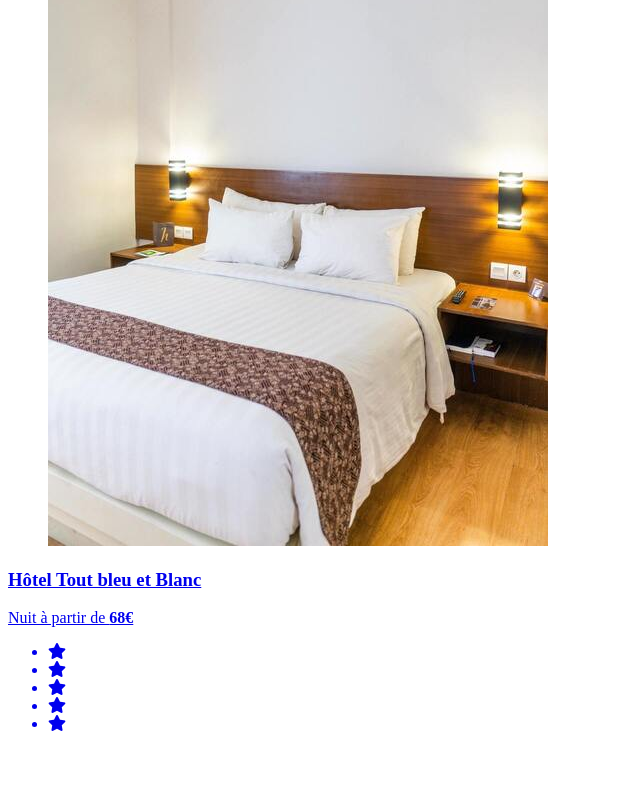
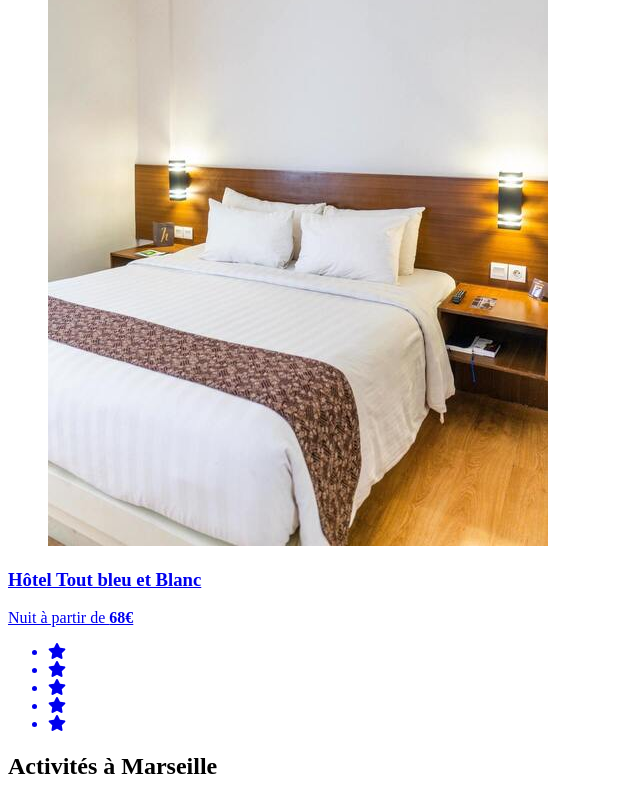
Before and after one commit to emericgautier/EmericGautier_2_16062021, a plain HTML site: page index.html in a window 1280 px wide. Shown: the part 6206-7006 px from the top of the page, without its empty margins (0-640 px from the left). Before the commit the page ends 6955 px from the top, so only its background shows below. Drawn offline with Linux system fonts and the light colour scheme.

Commit message:
activities section

```diff
--- a/index.html
+++ b/index.html
@@ -245,5 +245,9 @@
 </aside>
 </section>
 
+<!-- ACTIVITIES -->
+<section class="activities" id="activities">
+    <h2>Activités à Marseille</h2>
+
 </body>
 </html>
```
